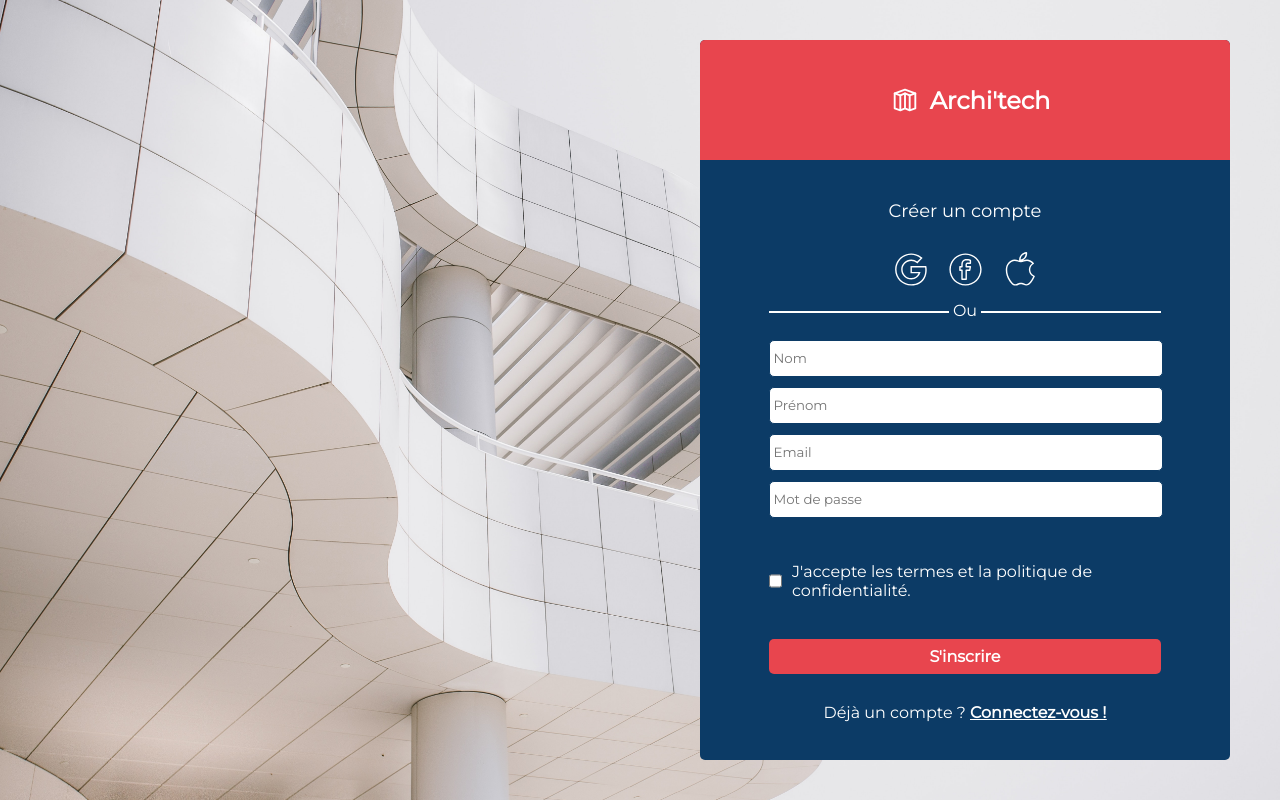
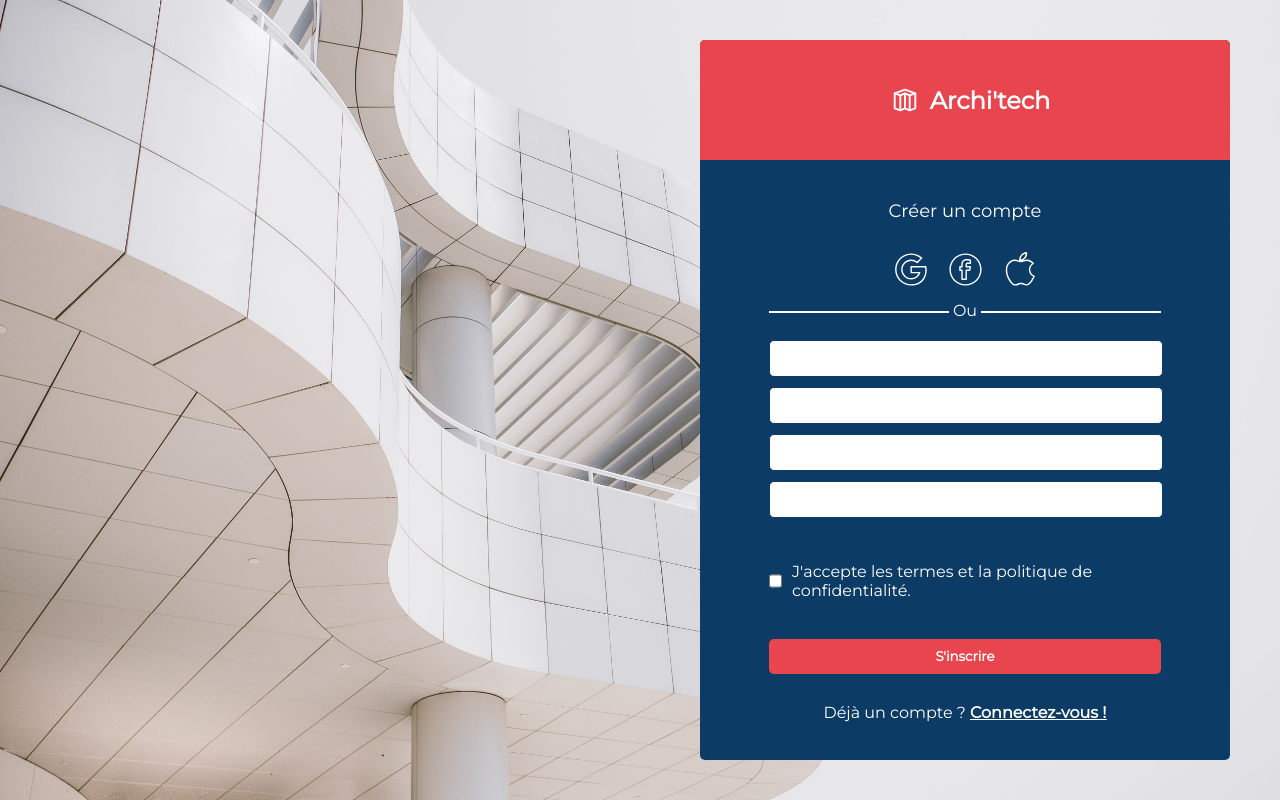
Before and after one commit to niakatemadi/archi_tech, a React (Create React App) app in the folder frontend/: page /signUp in a window 1280 px wide. Built offline with nearby package versions, Linux system fonts and the light colour scheme.

Commit message:
frontend implementation of react hook form on login and signup form

```diff
--- a/frontend/package.json
+++ b/frontend/package.json
@@ -18,6 +18,7 @@
     "react": "^18.2.0",
     "react-dom": "^18.2.0",
     "react-dotenv": "^0.1.3",
+    "react-hook-form": "^7.46.1",
     "react-scripts": "5.0.1",
     "sass": "^1.65.1",
     "typescript": "^4.9.5",
@@ -55,6 +56,7 @@
   },
   "devDependencies": {
     "@babel/plugin-proposal-private-property-in-object": "^7.21.11",
+    "@hookform/devtools": "^4.3.1",
     "react-router-dom": "^6.15.0"
   },
   "proxy": "http://localhost:3350"
--- a/frontend/src/App.tsx
+++ b/frontend/src/App.tsx
@@ -42,6 +42,7 @@ function App() {
                   <Route path="profile" element={<CustomerProfilePage />} />
                   <Route path="customerFolders" element={<AdminCustomerFoldersPage />} />
                   <Route path="customerFiles" element={<AdminCustomerFilesPage />} />
+
                 </Route>
             </Routes>
           </BrowserRouter>
--- a/frontend/src/components/TextField/TextField.scss
+++ b/frontend/src/components/TextField/TextField.scss
@@ -18,4 +18,8 @@
        display: block;
     }
 
+    &__error {
+        font-size: 12px;
+        color: $secondaryColor;
+    }
 }
--- a/frontend/src/pages/AuthenticationPages/LogInPage/LogInPage.tsx
+++ b/frontend/src/pages/AuthenticationPages/LogInPage/LogInPage.tsx
@@ -4,14 +4,30 @@ import "./LogInPage.scss";
 import { UserContext } from '../../../utils/contexts/userContext';
 import { Link, useLocation, useNavigate } from "react-router-dom";
 import useFetch from '../../../utils/hooks/useFetch';
+import { useForm } from 'react-hook-form'
+import { DevTool } from '@hookform/devtools'
 
 const LogInPage = () => {
 
-  const [logInForm, setLogInForm] = useState({});
   const {user, setUser} = useContext(UserContext);
   const [LogInFailedMessage, setLoginFailedMessage] = useState<string>();
   const [messageAlert, setMessageAlert] = useState<string>()
   const { state } = useLocation()
+
+  type LogInFormDatas = {
+    email : string,
+    password : string
+  }
+
+  const form = useForm<LogInFormDatas>({
+    defaultValues : {
+      email : "",
+      password : ""
+    }
+  });
+
+  const { register , control, handleSubmit, formState } = form;
+  const { errors } = formState;
 
 
   useEffect(() => {
@@ -21,23 +37,14 @@ const LogInPage = () => {
     if(state == 'userLogOut'){
       setMessageAlert("Déconnecter avec succès !");
     }
-
   },[])
-
 
   let navigate = useNavigate();
 
-  function HandleLogInForm(e:any){
-      e.preventDefault();
-      setLogInForm({...logInForm, [e.target.name]: e.target.value});
-
-      setLoginFailedMessage("");
-  }
-
-  async function SendLogInForm(){
+  async function SendLogInForm(datas : LogInFormDatas){
 
      const url = "http://localhost:3350/api/v1/logIn";
-     const body = JSON.stringify(logInForm);
+     const body = JSON.stringify(datas);
 
      const {user, token} = await useFetch("POST",url,body);
 
@@ -77,15 +84,34 @@ const LogInPage = () => {
             <p>Ou</p>
             <div className='LogInPage__divider'></div>
           </div>
-          <form className='LogInPage__form' action="">
+          <form className='LogInPage__form' onSubmit={handleSubmit(SendLogInForm)}>
             <div>
-                <TextField name='email' onChange={HandleLogInForm} placeholder=' Email'/>
-                <TextField name='password' type='password' onChange={HandleLogInForm} placeholder=' Mot de passe'/>
-                <p className='LogInPage__forgotPassword'> Mot de passe oublié ?</p>
+              <div className="TextField">
+                <label className="TextField__label">
+                    <input type='text' className="TextField__input" {...register("email", {
+                      required : "email is required",
+                      pattern : {
+                        value :  /^(([^<>()[\]\\.,;:\s@"]+(\.[^<>()[\]\\.,;:\s@"]+)*)|(".+"))@((\[[0-9]{1,3}\.[0-9]{1,3}\.[0-9]{1,3}\.[0-9]{1,3}])|(([a-zA-Z\-0-9]+\.)+[a-zA-Z]{2,}))$/,
+                        message : "Email is not valid"
+                      }
+                    })} />
+                </label>
+                <p className="TextField__error">{errors.email?.message}</p>
+              </div>
+              <div className="TextField">
+                <label className="TextField__label">
+                    <input type='password' className="TextField__input" {...register("password", {
+                      required : "Password is required"
+                    })} />
+                </label>
+                <p className="TextField__error">{errors.password?.message}</p>
+              </div>
+              <p className='LogInPage__forgotPassword'> Mot de passe oublié ?</p>
             </div>
-            <div className='LogInPage__sendFormButton' onClick={SendLogInForm}><p>Se connecter</p></div>
+            <button type='submit' className='LogInPage__sendFormButton'><p>Se connecter</p></button>
             <p className='LogInPage__alreadySignedUp'>Pas encore de compte ? <a className='LogInPage__link' href='#'> <Link to="/signUp">Inscrivez-vous !</Link></a></p>
           </form>
+          <DevTool control={control} />
     </div>
   )
 }
--- a/frontend/src/pages/AuthenticationPages/SignUpPage/SignUpPage.tsx
+++ b/frontend/src/pages/AuthenticationPages/SignUpPage/SignUpPage.tsx
@@ -8,6 +8,8 @@ import { Link, useNavigate } from 'react-router-dom';
 import useFetch from '../../../utils/hooks/useFetch';
 import displayStripePaymentWall from '../../../utils/functions/displayStripePaymentWall';
 import deleteUserAccount from '../../../utils/functions/deleteUserAccount';
+import { useForm } from "react-hook-form";
+import { DevTool } from '@hookform/devtools';
 
 const SignUpPage = () => {
 
@@ -15,23 +17,36 @@ const SignUpPage = () => {
     const { setUser } = useContext(UserContext);
     const [signUpFailedMessage, setSignUpFailedMessage] = useState<string>();
 
-    function HandleSignUpForm(e:any){
-        e.preventDefault();
-        setSignUpForm({...signUpForm, [e.target.name]: e.target.value})
+    type SignUpFormDatas = {
+      name : string,
+      firstName : string,
+      email : string,
+      password : string
     }
+    const form = useForm<SignUpFormDatas>({
+      defaultValues : {
+        name: "",
+        firstName : "",
+        email: "",
+        password: ""
+      }
+    })
+    const { handleSubmit, register, formState, control } = form;
+    const { errors } = formState
 
-    async function SendSignUpForm(){
+    async function SendSignUpForm(datas : SignUpFormDatas){
 
       const url = "http://localhost:3350/api/v1/signUp";
-
-      const { user, token } = await useFetch("POST", url, JSON.stringify(signUpForm));
+      const body = datas;
+      console.log('signup body',body)
+      const { user, token } = await useFetch("POST", url, JSON.stringify(body));
       localStorage.setItem("currentUser",JSON.stringify(user));
       localStorage.setItem("token",token);
 
       if(user){
         const {name, firstName, email, _id, numberOfFiles, numberOfFolders, totalStorageUsed, totalStoragePurchased} = user;
         setUser({name, firstName, email, _id, numberOfFiles, numberOfFolders, totalStorageUsed, totalStoragePurchased});
-        sendConfirmationSignUpEmail(signUpForm.name, signUpForm.email);
+        sendConfirmationSignUpEmail(datas.name, datas.email);
 
         displayStripePaymentWall(true);
 
@@ -68,17 +83,50 @@ const SignUpPage = () => {
             <p>Ou</p>
             <div className='SignUpPage__divider'></div>
           </div>
-          <form className='SignUpPage__form' action="">
+          <form className='SignUpPage__form' action="" onSubmit={handleSubmit(SendSignUpForm)}>
             <div>
-                <TextField placeholder=' Nom' name='name' onChange={HandleSignUpForm} />
-                <TextField placeholder=' Prénom' name='firstName' onChange={HandleSignUpForm} />
-                <TextField placeholder=' Email' name='email' onChange={HandleSignUpForm} />
-                <TextField placeholder=' Mot de passe' type='password' name='password' onChange={HandleSignUpForm} />
+                <div className="TextField">
+                  <label className="TextField__label">
+                      <input type='text' className="TextField__input" {...register("name", {
+                        required : "Lastname is required"
+                      })} />
+                  </label>
+                  <p className="TextField__error">{errors.name?.message}</p>
+                </div>
+                <div className="TextField">
+                  <label className="TextField__label">
+                      <input type='text' className="TextField__input" {...register("firstName", {
+                        required : "Firstname is required"
+                      })} />
+                  </label>
+                  <p className="TextField__error">{errors.firstName?.message}</p>
+                </div>
+                <div className="TextField">
+                  <label className="TextField__label">
+                      <input type='text' className="TextField__input" {...register("email", {
+                        required : "Email is required",
+                        pattern : {
+                          value :  /^(([^<>()[\]\\.,;:\s@"]+(\.[^<>()[\]\\.,;:\s@"]+)*)|(".+"))@((\[[0-9]{1,3}\.[0-9]{1,3}\.[0-9]{1,3}\.[0-9]{1,3}])|(([a-zA-Z\-0-9]+\.)+[a-zA-Z]{2,}))$/,
+                          message : "Email is not valid"
+                        }
+                      })} />
+                  </label>
+                  <p className="TextField__error">{errors.email?.message}</p>
+                </div>
+                <div className="TextField">
+                  <label className="TextField__label">
+                      <input type='password' className="TextField__input" {...register("password", {
+                        required : "Password is required"
+                      })} />
+                  </label>
+                  <p className="TextField__error">{errors.password?.message}</p>
+                </div>
             </div>
             <div className='SignUpPage__termsConditionsBloc'> <input className='SignUpPage__checkbox' type="checkbox" name="termsAndCoditions" id="termsAndCoditions" /> <label htmlFor='termsAndCoditions' className='SignUpPage__termsConditions'>J'accepte les termes et la politique de confidentialité.</label></div>
-            <div className='SignUpPage__sendFormButton' onClick={SendSignUpForm} ><p>S'inscrire</p></div>
+            <button type='submit' className='SignUpPage__sendFormButton' ><p>S'inscrire</p></button>
             <p className='SignUpPage__alreadySignedUp'>Déjà un compte ? <a className='SignUpPage__link' href='#'> <Link to="/">Connectez-vous !</Link></a></p>
           </form>
+          <DevTool control={control} />
     </div>
   )
 }
--- a/frontend/src/utils/functions/sendPurchasedConfirmation.tsx
+++ b/frontend/src/utils/functions/sendPurchasedConfirmation.tsx
@@ -4,7 +4,7 @@ const sendPurchasedConfirmation = (firstName: string, email: string) => {
 
     const templateParams = {firstName, email}
 
-    emailjs.send(`${process.env.REACT_APP_EMAILJS_FIRST_SERVICE}`,`${process.env.REACT_APP_EMAILJS_PURCHASE_TEMPLATE}`,templateParams,"iRTLaSw8IcBCYIKBz")
+    emailjs.send(`${process.env.REACT_APP_EMAILJS_SECOND_SERVICE}`,`${process.env.REACT_APP_EMAILJS_PURCHASE_TEMPLATE}`,templateParams,"iRTLaSw8IcBCYIKBz")
     .then((result) => {
         console.log(result.text);
     }, (error) => {
--- a/frontend/src/utils/hooks/useFetchAllUsers.tsx
+++ b/frontend/src/utils/hooks/useFetchAllUsers.tsx
@@ -7,7 +7,6 @@ const useFetchAllUsers = () : [any[], React.Dispatch<React.SetStateAction<any[]>
     useEffect(() => {
 
         const token = localStorage.getItem("token");
-        console.log("mytoken",token);
 
         const options = {
             method: 'GET',
@@ -21,7 +20,7 @@ const useFetchAllUsers = () : [any[], React.Dispatch<React.SetStateAction<any[]>
 
         fetch(url, options)
         .then(response => response.json())
-        .then( datas => {console.log("my users datas:",datas); setUsers(datas)})
+        .then( datas => setUsers(datas))
         .catch(err => console.log(err));
 
     },[]);
```
Also changed, not shown: frontend/src/components/TextField/TextField.tsx (+6 -1 lines), 1 other file (tests, documents, lock files or other folders).
